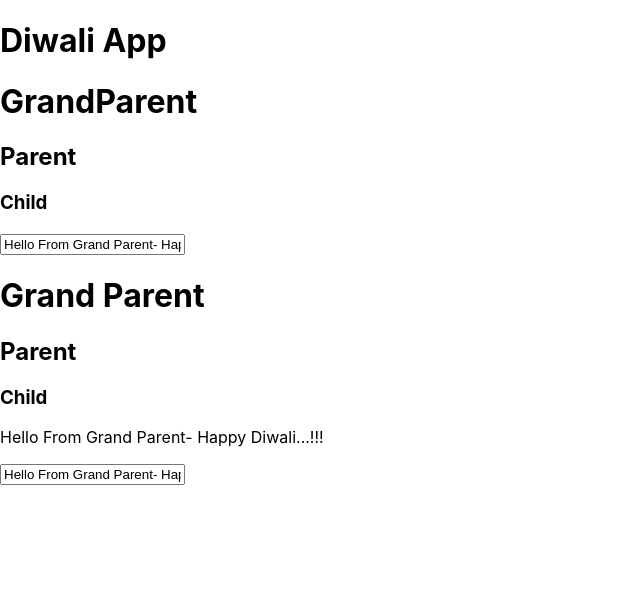
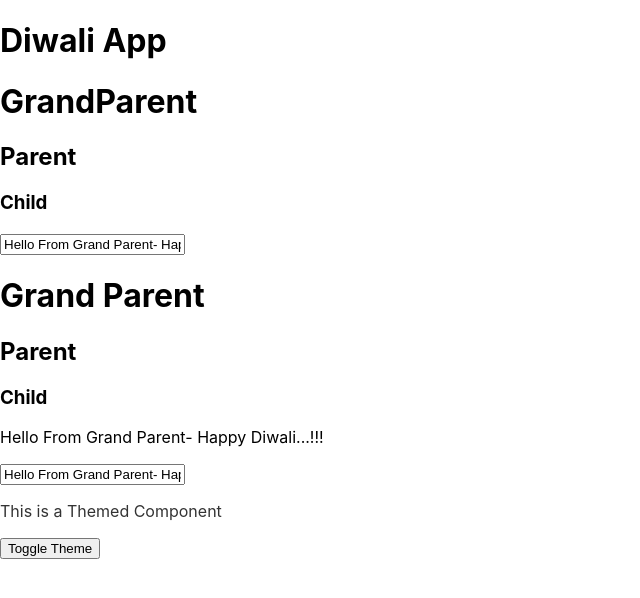
Before and after one commit to Nikunj-Java/MERN-FSD-notes, a React (Create React App) app in the folder 03 React/Session-41/diwalicontextapp/: page / in a window 1280 px wide. Shown: the top 598 px of the page, without its empty margins (0-640 px from the left). Built offline with nearby package versions, Linux system fonts and the light colour scheme.

Commit message:
UseContext Notes

```diff
--- a/03 React/Session-41/diwalicontextapp/src/App.js
+++ b/03 React/Session-41/diwalicontextapp/src/App.js
@@ -4,6 +4,8 @@ import GrandParent from './components/usecase1/GrandParent';
 import Parent from './components/usecase1/Parent';
 import Child from './components/usecase1/Child';
 import MyGrandParent from './components/usecase2/MyGrandParent';
+import ThemedComponent from './components/usecases3/ThemeComponent';
+import { ThemeProvider } from './components/usecases3/ThemeContext';
 
 function App() {
   return (
@@ -11,6 +13,9 @@ function App() {
       <h1>Diwali App</h1>
       <GrandParent/>
       <MyGrandParent/>
+     <ThemeProvider>
+        <ThemedComponent/>
+     </ThemeProvider>
 
     </div>
 
--- /dev/null
+++ b/03 React/Session-41/diwalicontextapp/src/components/usecases3/ThemeComponent.js
@@ -0,0 +1,19 @@
+import React  from "react";
+import { useThemeContext } from "./ThemeContext";
+
+function ThemedComponent(){
+
+    const{theme,toggleTheme}=useThemeContext();
+
+    return(
+        <div style={{background:theme==='light'?'#fff':'#333',
+        color:theme==='light'?'#333':'#fff'}}>
+            <p>This  is a Themed Component</p>
+
+            <button onClick={toggleTheme}>Toggle Theme</button>
+
+        </div>
+    )
+}
+
+export default ThemedComponent;
--- /dev/null
+++ b/03 React/Session-41/diwalicontextapp/src/components/usecases3/ThemeContext.js
@@ -0,0 +1,22 @@
+
+const {createContext, useState,useContext}= require("react");
+
+const ThemeContext= createContext();
+
+export const ThemeProvider=({children})=>{
+    const [theme,setTheme]=useState('light');
+
+    const toggleTheme=()=>{
+        setTheme((prevTheme)=>prevTheme==='light'?'dark':'light');
+    }
+
+    return (
+        <ThemeContext.Provider value={{theme,toggleTheme}}>
+            {children}
+        </ThemeContext.Provider>
+    )
+}
+
+export const useThemeContext=()=>{
+    return useContext(ThemeContext);
+}
```
